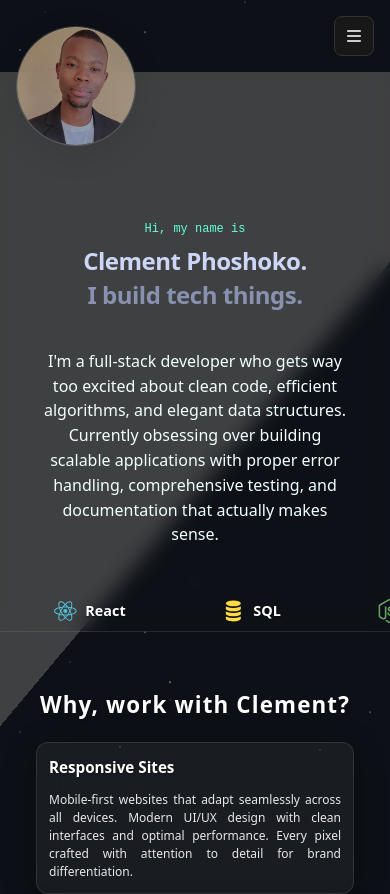
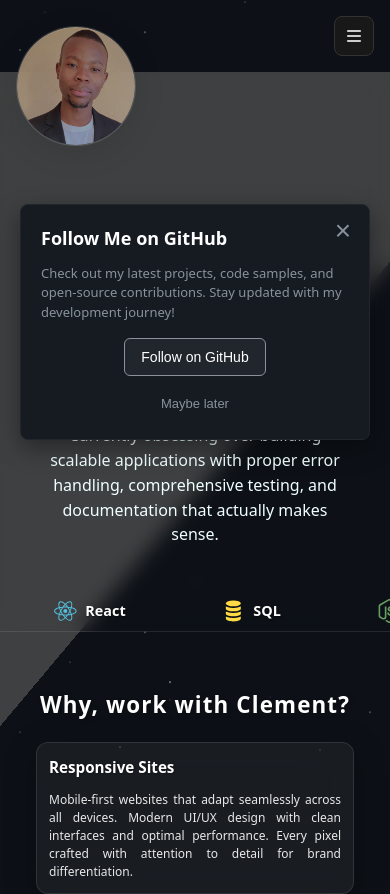
Before and after one commit to NdaedzoPhoshoko/Portfolio-for-Clement, a React (Vite) app in the folder front-end/: page / in a window 390 px wide. Shown: the top 894 px of the page. Built offline with nearby package versions, Linux system fonts and the light colour scheme.

Commit message:
added the github follow me modal that make use of local storage/cookies

```diff
--- /dev/null
+++ b/front-end/src/components/subscribe/SubscribeModal.css
@@ -0,0 +1,248 @@
+.subscribe-modal-overlay {
+  position: fixed;
+  z-index: 1000;
+  pointer-events: none;
+}
+
+.subscribe-modal {
+  position: fixed;
+  top: 30%;
+  left: 80%;
+  transform: translate(-50%, -50%);
+  background-color: #161b22;
+  border: 1px solid #21262d;
+  border-radius: 8px;
+  padding: 24px;
+  box-shadow: 0 8px 24px rgba(0, 0, 0, 0.4);
+  max-width: 400px;
+  width: 90%;
+  pointer-events: all;
+  animation: fadeIn 0.5s ease-in-out;
+}
+
+/* Large desktops (1920px and up) */
+@media (min-width: 1920px) {
+  .subscribe-modal {
+    max-width: 450px;
+    padding: 28px;
+  }
+}
+
+/* Desktop (1440px - 1919px) */
+@media (min-width: 1440px) and (max-width: 1919px) {
+  .subscribe-modal {
+    max-width: 400px;
+    padding: 24px;
+  }
+}
+
+/* Laptop (1024px - 1439px) */
+@media (min-width: 1024px) and (max-width: 1439px) {
+  .subscribe-modal {
+    max-width: 360px;
+    padding: 22px;
+  }
+}
+
+/* Tablet (768px - 1023px) */
+@media (min-width: 768px) and (max-width: 1023px) {
+  .subscribe-modal {
+    max-width: 320px;
+    padding: 20px;
+  }
+}
+
+/* Mobile phones (below 768px) - Horizontal layout */
+@media (max-width: 767px) {
+  .subscribe-modal {
+    max-width: 90vw;
+    width: 90vw;
+    padding: 16px;
+    top: 10%;
+    left: 50%;
+    transform: translate(-50%, 0);
+  }
+
+  .modal-content {
+    flex-direction: row;
+    align-items: center;
+    gap: 12px;
+  }
+
+  .close-button {
+    top: 8px;
+    right: 8px;
+  }
+
+  .text-content {
+    flex: 1;
+    gap: 8px;
+  }
+
+  .modal-title {
+    font-size: 16px;
+  }
+
+  .modal-description {
+    font-size: 12px;
+  }
+
+  .button-group {
+    display: flex;
+    flex-direction: column;
+    gap: 8px;
+    min-width: 100px;
+  }
+
+  .subscribe-button {
+    padding: 8px 12px;
+    font-size: 12px;
+    white-space: nowrap;
+  }
+
+  .maybe-later-button {
+    font-size: 11px;
+    padding: 4px;
+  }
+}
+
+/* Small phones (below 480px) */
+@media (max-width: 480px) {
+  .subscribe-modal {
+    max-width: 95vw;
+    width: 95vw;
+    padding: 12px;
+  }
+
+  .modal-title {
+    font-size: 14px;
+  }
+
+  .modal-description {
+    font-size: 11px;
+  }
+
+  .subscribe-button {
+    padding: 6px 10px;
+    font-size: 11px;
+  }
+
+  .maybe-later-button {
+    font-size: 10px;
+  }
+}
+
+@keyframes fadeIn {
+  from {
+    opacity: 0;
+    transform: translate(-50%, -50%) scale(0.9);
+  }
+  to {
+    opacity: 1;
+    transform: translate(-50%, -50%) scale(1);
+  }
+}
+
+.close-button {
+  position: absolute;
+  top: 12px;
+  right: 12px;
+  background: transparent;
+  border: none;
+  color: #89929b;
+  font-size: 28px;
+  cursor: pointer;
+  padding: 0;
+  width: 28px;
+  height: 28px;
+  display: flex;
+  align-items: center;
+  justify-content: center;
+  transition: color 0.2s ease;
+  line-height: 1;
+}
+
+.close-button:hover {
+  color: #ffffff;
+}
+
+.modal-content {
+  display: flex;
+  flex-direction: column;
+  gap: 16px;
+}
+
+.text-content {
+  display: flex;
+  flex-direction: column;
+  gap: 12px;
+}
+
+.button-group {
+  display: flex;
+  flex-direction: column;
+  gap: 12px;
+}
+
+.modal-title {
+  color: #ffffff;
+  font-size: 20px;
+  font-weight: 600;
+  margin: 0;
+}
+
+.modal-description {
+  color: #89929b;
+  font-size: 14px;
+  line-height: 1.5;
+  margin: 0;
+}
+
+.subscribe-button {
+  background-color: #21262d;
+  border: 1px solid #89929b;
+  border-radius: 6px;
+  padding: 10px 16px;
+  color: #ffffff;
+  font-size: 14px;
+  font-weight: 500;
+  cursor: pointer;
+  transition: all 0.2s ease;
+}
+
+.subscribe-button:hover {
+  background-color: #89929b;
+  border-color: #c6cdd5;
+}
+
+.maybe-later-button {
+  background: transparent;
+  border: none;
+  color: #89929b;
+  font-size: 13px;
+  cursor: pointer;
+  padding: 8px;
+  transition: color 0.2s ease;
+  text-align: center;
+}
+
+.maybe-later-button:hover {
+  color: #c6cdd5;
+  text-decoration: underline;
+}
+
+/* Responsive adjustments */
+@media (max-width: 480px) {
+  .subscribe-modal {
+    padding: 20px;
+    max-width: calc(100vw - 40px);
+  }
+
+  .modal-title {
+    font-size: 18px;
+  }
+
+  .modal-description {
+    font-size: 13px;
+  }
+}
--- /dev/null
+++ b/front-end/src/components/subscribe/SubscribeModal.jsx
@@ -0,0 +1,70 @@
+import React, { useState, useEffect } from 'react';
+import './SubscribeModal.css';
+
+const SubscribeModal = () => {
+  const [isVisible, setIsVisible] = useState(false);
+
+  useEffect(() => {
+    // Check if user has seen the modal before
+    const hasSeenModal = localStorage.getItem('hasSeenSubscribeModal');
+
+    if (!hasSeenModal) {
+      // Show modal after a short delay for better UX
+      const timer = setTimeout(() => {
+        setIsVisible(true);
+      }, 2000); // 2 second delay
+
+      return () => clearTimeout(timer);
+    }
+  }, []);
+
+  const handleClose = () => {
+    setIsVisible(false);
+    localStorage.setItem('hasSeenSubscribeModal', 'true');
+  };
+
+  const handleMaybeLater = () => {
+    // Just close the modal without saving to localStorage
+    // This allows the modal to show again on next visit
+    setIsVisible(false);
+  };
+
+  const handleFollowGitHub = () => {
+    // Open GitHub profile in new tab
+    window.open('https://github.com/NdaedzoPhoshoko', '_blank', 'noopener,noreferrer');
+    handleClose();
+  };
+
+  if (!isVisible) return null;
+
+  return (
+    <div className="subscribe-modal-overlay">
+      <div className="subscribe-modal">
+        <button className="close-button" onClick={handleClose} aria-label="Close">
+          ×
+        </button>
+
+        <div className="modal-content">
+          <div className="text-content">
+            <h3 className="modal-title">Follow Me on GitHub</h3>
+            <p className="modal-description">
+              Check out my latest projects, code samples, and open-source contributions. Stay updated with my development journey!
+            </p>
+          </div>
+
+          <div className="button-group">
+            <button onClick={handleFollowGitHub} className="subscribe-button">
+              Follow on GitHub
+            </button>
+
+            <button onClick={handleMaybeLater} className="maybe-later-button">
+              Maybe later
+            </button>
+          </div>
+        </div>
+      </div>
+    </div>
+  );
+};
+
+export default SubscribeModal;
--- a/front-end/src/pages/home/Home.jsx
+++ b/front-end/src/pages/home/Home.jsx
@@ -3,6 +3,7 @@ import { FontAwesomeIcon } from "@fortawesome/react-fontawesome";
 import { faChevronDown } from "@fortawesome/free-solid-svg-icons";
 import './Home.css';
 import laptopImage from '../../assets/images/danieljoshualaptop.jpg';
+import SubscribeModal from '../../components/subscribe/SubscribeModal';
 
 // Import SVG icons
 import assemblyIcon from '../../assets/language_icons/assembly-svgrepo-com.svg';
@@ -53,6 +54,7 @@ const Home = () => {
 
   return (
     <div className="home-container">
+      <SubscribeModal />
       <div className="top-container">
         <div className="top-left-container">
           {/* Default greeting for larger screens */}
```
